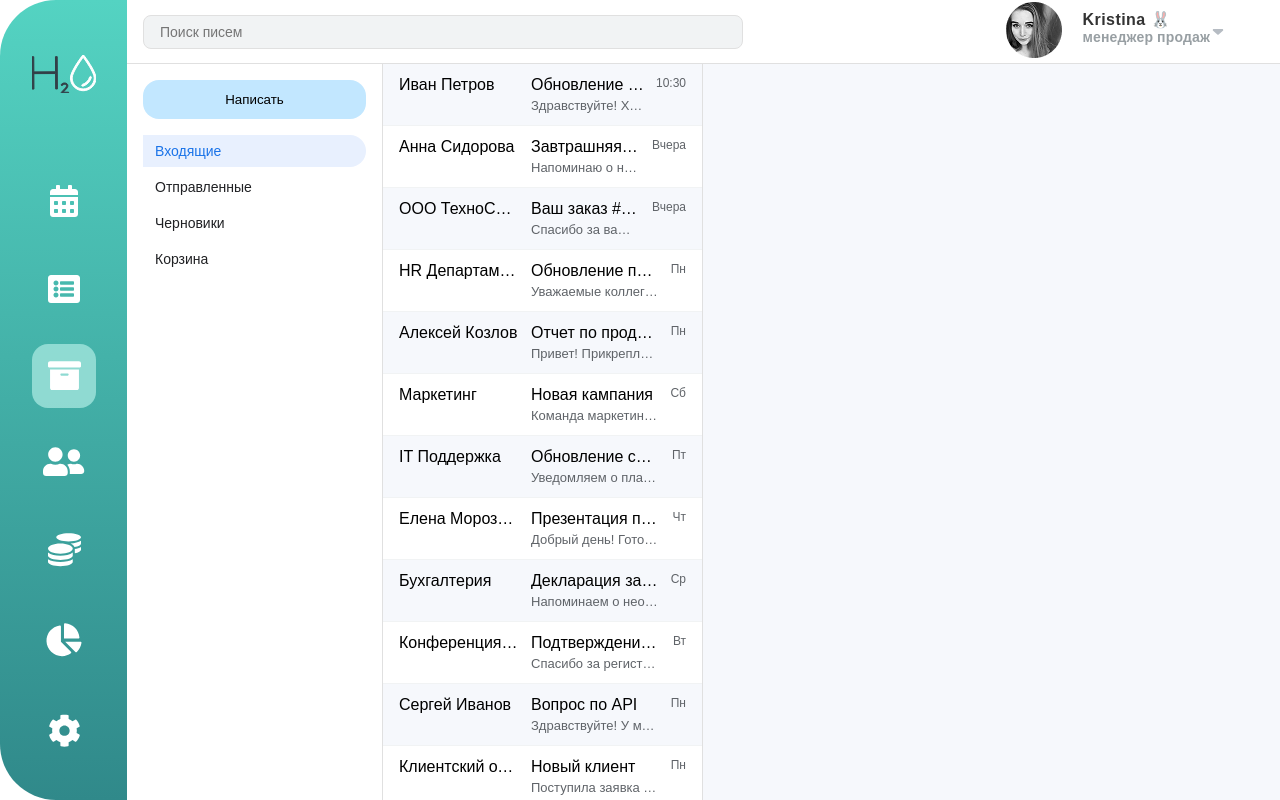
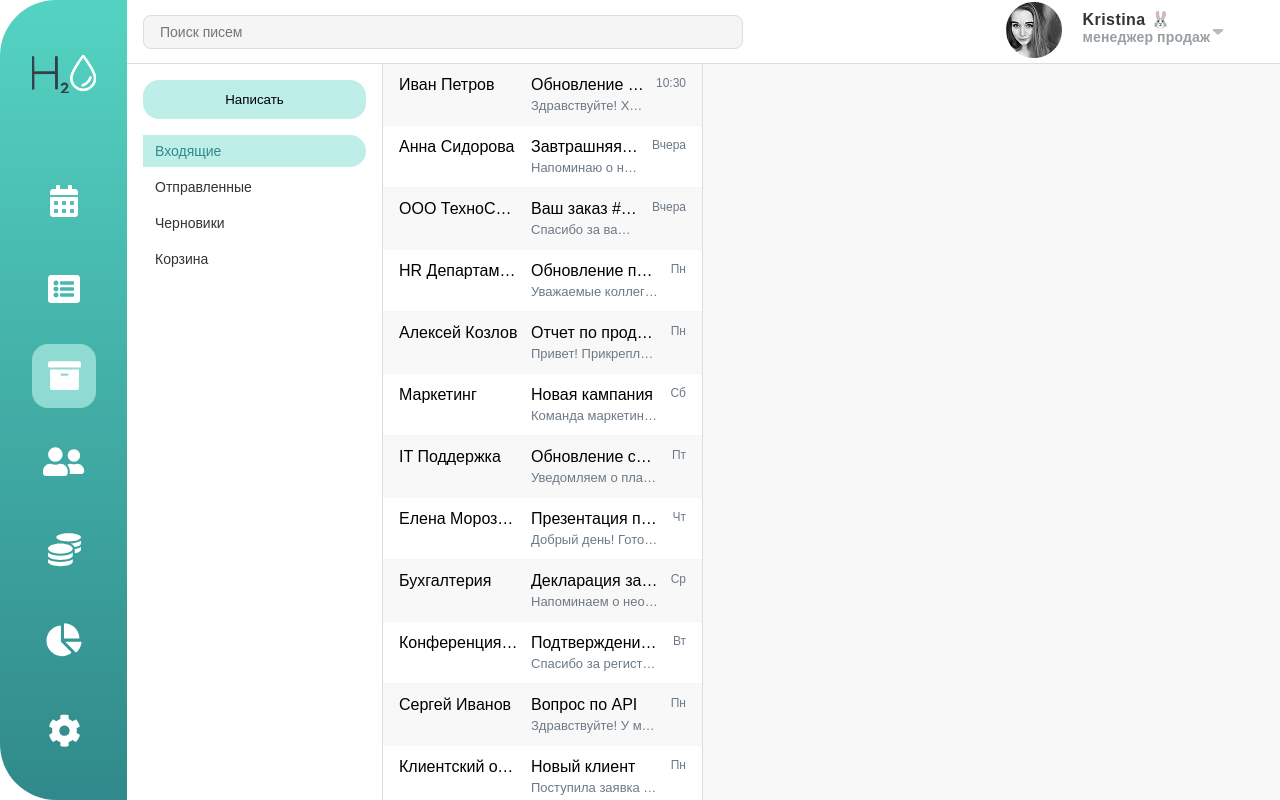
Before and after one commit to Sigizmund2012/h2o-test, a React (Vite) app: page /mailbox in a window 1280 px wide. Built offline with nearby package versions, Linux system fonts and the light colour scheme.

Commit message:
Use colors variables from _variables.scss

```diff
--- a/src/pages/MailboxPage.scss
+++ b/src/pages/MailboxPage.scss
@@ -1,8 +1,10 @@
+@use "../_variables" as *;
+
 .mailbox {
   display: flex;
   flex-direction: column;
   height: 100vh;
-  background-color: #f6f8fc;
+  background-color: $color-background;
 
   &--loading,
   &--error {
@@ -10,12 +12,12 @@
     align-items: center;
     justify-content: center;
     height: 100vh;
-    color: #202124;
+    color: $color-text-primary;
     font-size: 16px;
   }
 
   &--error {
-    color: #d93025;
+    color: $color-danger;
   }
 
   &__header {
@@ -24,8 +26,8 @@
     justify-content: space-between;
     padding: 8px 16px;
     height: 64px;
-    border-bottom: 1px solid #e0e0e0;
-    background-color: white;
+    border-bottom: 1px solid $color-border;
+    background-color: $color-white;
   }
 
   &__search {
@@ -37,15 +39,15 @@
   &__search-input {
     padding: 8px 16px;
     width: 100%;
-    border: 1px solid #e0e0e0;
+    border: 1px solid $color-border;
     border-radius: 8px;
-    background-color: #f1f3f4;
+    background-color: $color-bg-secondary;
     font-size: 14px;
 
     &:focus {
       outline: none;
-      background-color: white;
-      box-shadow: 0 1px 2px rgba(0, 0, 0, 0.1);
+      background-color: $color-white;
+      box-shadow: $shadow-sm;
     }
   }
 
@@ -58,8 +60,8 @@
   &__sidebar {
     padding: 16px;
     width: 256px;
-    border-right: 1px solid #e0e0e0;
-    background-color: white;
+    border-right: 1px solid $color-border;
+    background-color: $color-white;
   }
 
   &__compose-button {
@@ -68,37 +70,36 @@
     width: 100%;
     border: none;
     border-radius: 16px;
-    background-color: #c2e7ff;
+    background-color: $color-active-nav;
     font-weight: 500;
     cursor: pointer;
     transition: box-shadow 0.2s;
 
     &:hover {
-      box-shadow: 0 1px 3px rgba(0, 0, 0, 0.12);
+      box-shadow: $shadow-sm;
     }
   }
 
   &__nav {
     display: flex;
     flex-direction: column;
-
     gap: 4px;
   }
 
   &__nav-link {
     padding: 8px 12px;
     border-radius: 0 16px 16px 0;
-    color: #202124;
+    color: $color-text-primary;
     text-decoration: none;
     font-size: 14px;
 
     &:hover {
-      background-color: #f1f3f4;
+      background-color: $color-bg-secondary;
     }
 
     &--active {
-      background-color: #e8f0fe;
-      color: #1a73e8;
+      background-color: $color-active-nav;
+      color: $color-primary;
       font-weight: 500;
     }
   }
@@ -112,29 +113,28 @@
   &__email-list {
     overflow-y: auto;
     width: 320px;
-    border-right: 1px solid #e0e0e0;
-    background-color: white;
+    border-right: 1px solid $color-border;
+    background-color: $color-white;
   }
 
   &__email-item {
     display: flex;
     padding: 12px 16px;
-    border-bottom: 1px solid #f1f3f4;
+    border-bottom: 1px solid $color-bg-secondary;
     cursor: pointer;
-
     gap: 12px;
 
     &:hover {
-      box-shadow: 0 1px 3px rgba(0, 0, 0, 0.12);
+      box-shadow: $shadow-sm;
     }
 
     &--unread {
-      background-color: #f6f8fc;
+      background-color: $color-background;
       font-weight: 500;
     }
 
     &--selected {
-      background-color: #f1f3f4;
+      background-color: $color-bg-secondary;
     }
   }
 
@@ -161,14 +161,14 @@
 
   &__email-preview {
     overflow: hidden;
-    color: #5f6368;
+    color: $color-text-tertiary;
     text-overflow: ellipsis;
     white-space: nowrap;
     font-size: 13px;
   }
 
   &__email-date {
-    color: #5f6368;
+    color: $color-text-tertiary;
     white-space: nowrap;
     font-size: 12px;
   }
@@ -177,30 +177,30 @@
     overflow-y: auto;
     flex: 1;
     padding: 24px;
-    background-color: white;
+    background-color: $color-white;
   }
 
   &__email-header {
     margin-bottom: 24px;
     padding-bottom: 16px;
-    border-bottom: 1px solid #e0e0e0;
+    border-bottom: 1px solid $color-border;
   }
 
   &__email-title {
     margin: 0 0 16px 0;
-    color: #202124;
+    color: $color-heading;
     font-size: 22px;
   }
 
   &__email-meta {
     display: flex;
     justify-content: space-between;
-    color: #5f6368;
+    color: $color-text-tertiary;
     font-size: 14px;
   }
 
   &__email-body {
-    color: #202124;
+    color: $color-text-primary;
     white-space: pre-wrap;
     font-size: 14px;
     line-height: 1.6;
```
